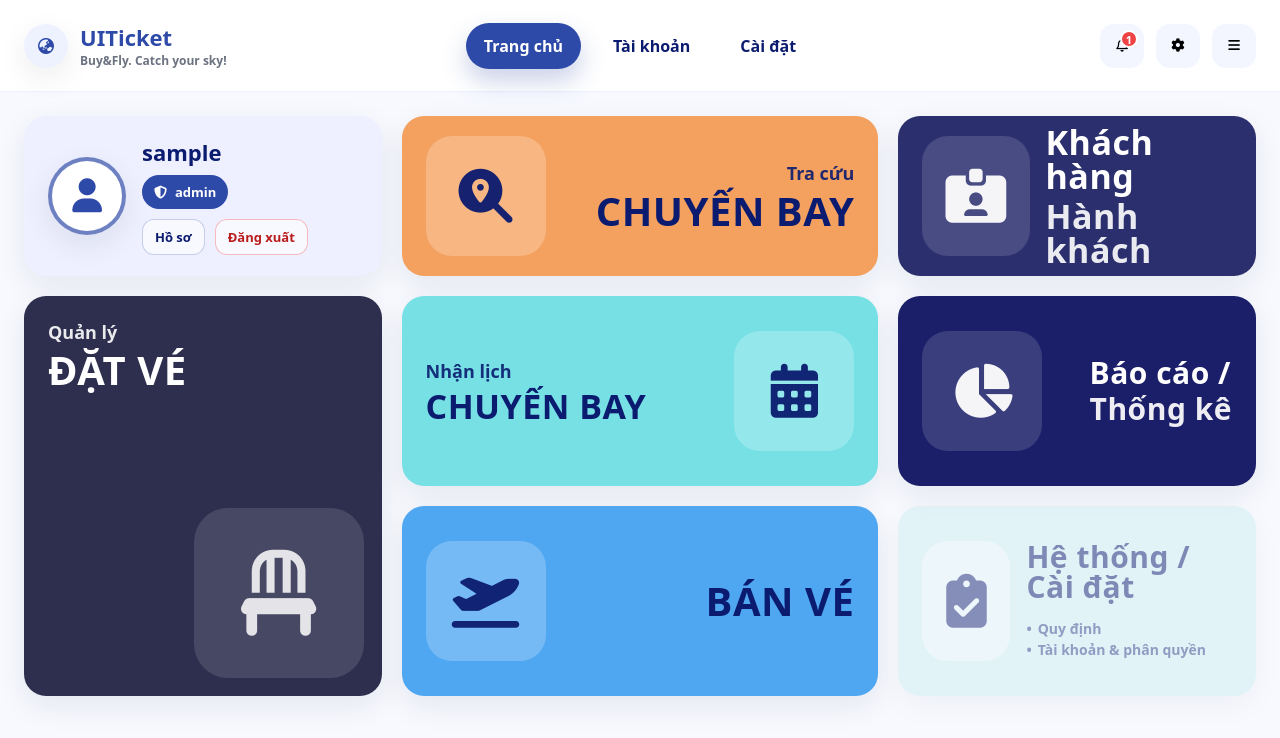
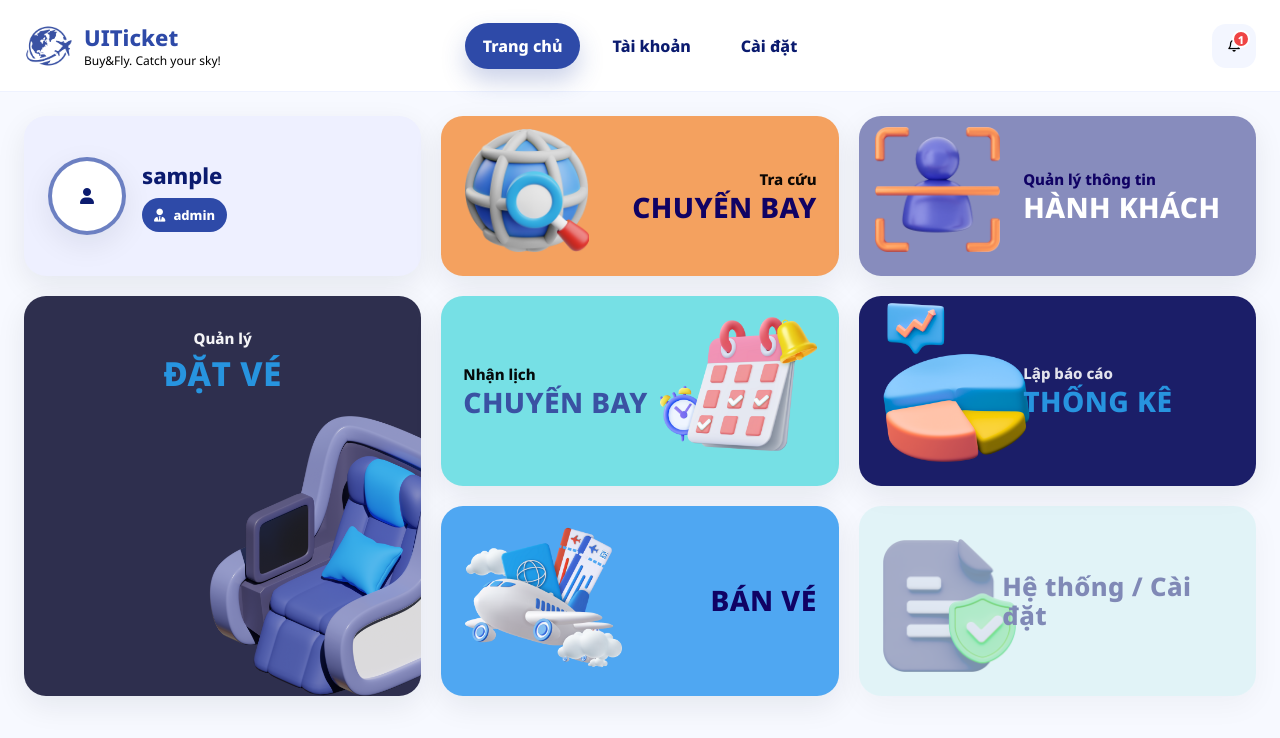
Before and after one commit to ovapil/Quan-Ly-Ban-Ve-May-Bay, a plain HTML site: page UITicket/dashboard.html in a window 1280 px wide. Drawn offline with Linux system fonts and the light colour scheme; sample sign-in values are in the browser's storage.

Commit message:
Fix Dashboard

```diff
--- a/UITicket/css/dashboard.css
+++ b/UITicket/css/dashboard.css
@@ -1,10 +1,34 @@
+/* dashboard.css */
+
+/* ===== DASHBOARD TOKENS =====
+   Mục tiêu:
+   1) Đồng nhất kích thước chữ giữa các ô.
+   2) Giảm khoảng trống giữa ảnh minh hoạ và chữ để tránh chữ to bị xuống hàng.
+   3) Riêng ô Hành khách + Thống kê: kéo ảnh gần text hơn + chừa lề phải để text không sát mép.
+*/
+:root{
+  --dash-row-gap: 12px;
+
+  /* ✅ màu nhấn chung (ĐẶT VÉ + THỐNG KÊ cùng màu) */
+  --dash-accent: #2794df;
+
+  /* Typography scale (responsive nhẹ) */
+  --dash-kicker: clamp(15px, 1.1vw, 18px);
+  --dash-title:  clamp(28px, 2.6vw, 38px);
+  --dash-title-mid: clamp(26px, 2.2vw, 34px);
+  --dash-title-sm: clamp(22px, 2.0vw, 30px);
+}
+
+/* ===== Base ===== */
 body.app-mode{
   min-height: 100vh;
   background: var(--bg);
   color: var(--text);
   margin: 0;
+  font-family: "Asap", system-ui, -apple-system, "Segoe UI", Roboto, Arial, sans-serif;
 }
 
+/* ===== HEADER ===== */
 .app-header{
   position: fixed;
   top:0; left:0; right:0;
@@ -15,7 +39,6 @@ body.app-mode{
   align-items:center;
   z-index:1000;
 }
-
 .app-header .bar{
   width: min(1360px, calc(100% - 48px));
   margin: 0 auto;
@@ -24,25 +47,28 @@ body.app-mode{
   align-items:center;
   gap:16px;
 }
-
 .brand{
   display:flex;
   align-items:center;
   gap:12px;
   min-width:260px;
 }
-.brand .logo{
-  width:44px; height:44px;
-  border-radius:999px;
-  background:#EEF2FF;
-  display:grid;
-  place-items:center;
+.brand-logo-img{
+  width: 48px;
+  height: 48px;
+  object-fit: contain;
+  border-radius: 12px;
+}
+.brand .title{
+  font-size:22px;
+  font-weight:900;
   color: var(--primary);
-  box-shadow: var(--shadow);
 }
-.brand .title{ font-size:22px; font-weight:900; color: var(--primary); }
-.brand .slogan{ font-size:12px; color: var(--muted); font-weight:700; }
-
+.brand .slogan{
+  font-size:12px;
+  color:#000;
+  font-weight:400;
+}
 .nav-tabs{ display:flex; gap:14px; justify-content:center; }
 .tab{
   border:0; background:transparent;
@@ -59,8 +85,12 @@ body.app-mode{
   color:#fff;
   box-shadow: 0 12px 24px rgba(46,74,168,0.25);
 }
-
-.actions{ display:flex; justify-content:flex-end; gap:12px; min-width:260px; }
+.actions{
+  display:flex;
+  justify-content:flex-end;
+  gap:12px;
+  min-width:auto;
+}
 .icon-btn{
   width:44px; height:44px;
   border:0; border-radius:14px;
@@ -68,9 +98,9 @@ body.app-mode{
   cursor:pointer;
   display:grid; place-items:center;
   position:relative;
+  transition: transform 0.15s ease, box-shadow 0.15s ease;
 }
 .icon-btn:hover{ transform: translateY(-1px); box-shadow: var(--shadow); }
-
 .badge{
   position:absolute;
   top:6px; right:6px;
@@ -84,6 +114,7 @@ body.app-mode{
   border:2px solid #fff;
 }
 
+/* ===== PAGE ===== */
 .page{
   width: min(1360px, calc(100% - 48px));
   margin: 0 auto;
@@ -91,9 +122,10 @@ body.app-mode{
   padding-top: calc(92px + 24px);
 }
 
+/* ===== GRID ===== */
 .grid{
   display:grid;
-  grid-template-columns: 0.30fr 0.40fr 0.30fr;
+  grid-template-columns: repeat(3, 1fr);
   grid-template-rows: 160px 190px 190px;
   gap: var(--gap);
   grid-template-areas:
@@ -101,7 +133,6 @@ body.app-mode{
     "booking schedule report"
     "booking sell system";
 }
-
 @media (max-width: 1100px){
   .grid{
     grid-template-columns: 1fr;
@@ -111,6 +142,7 @@ body.app-mode{
   }
 }
 
+/* ===== TILES BASE ===== */
 .tile{
   border-radius: var(--radius-lg);
   box-shadow: var(--shadow);
@@ -126,33 +158,66 @@ body.app-mode{
 .tile.disabled{ opacity:0.5; cursor:not-allowed; }
 .tile.disabled:hover{ transform:none; box-shadow: var(--shadow); }
 
-.tile .row{ display:flex; height:100%; gap:16px; align-items:center; justify-content:space-between; }
-.tile .col{ display:flex; flex-direction:column; gap:6px; }
+.tile .row,
+.tile .col{
+  position: relative;
+  z-index: 2;
+}
+.tile .row{
+  display:flex;
+  height:100%;
+  /* Giảm khoảng cách giữa minh hoạ và text */
+  gap: var(--dash-row-gap);
+  align-items:center;
+  justify-content:space-between;
+}
+.tile .col{
+  display:flex;
+  flex-direction:column;
+  /* Tạo cảm giác “gọn” & đồng nhất */
+  gap:4px;
+}
 
-.kicker{ font-weight:900; font-size:18px; opacity:0.9; }
-.big{ font-weight:900; font-size:40px; letter-spacing:0.5px; line-height:1; }
-.big.mid{ font-size:34px; }
-.big.small{ font-size:30px; }
+/* ===== TYPE ===== */
+.kicker{
+  font-weight:900;
+  font-size: var(--dash-kicker);
+  opacity:0.95;
+}
+.big{
+  font-weight:900;
+  /* Đồng nhất kích thước chữ lớn ở các ô (trừ ô Booking dùng --dash-title) */
+  font-size: var(--dash-title-mid);
+  letter-spacing:0.4px;
+  line-height:1.05;
+  white-space:nowrap;
+}
+.big.mid{ font-size: var(--dash-title-mid); }
+/* Text dài (vd: “Hệ thống / Cài đặt”) được phép xuống hàng cho đẹp */
+.big.small{
+  font-size: var(--dash-title-sm);
+  white-space:normal;
+  line-height:1.15;
+}
 
-.tile-icon{
-  width:120px; height:120px;
-  border-radius:26px;
-  background: rgba(255,255,255,0.22);
-  display:grid; place-items:center;
-}
-.tile-icon i{ font-size:54px; opacity:0.95; }
-.tile-icon.dark{ background: rgba(255,255,255,0.14); }
-.tile-icon.light{ background: rgba(255,255,255,0.45); }
-
+/* ===== COLORS + AREAS ===== */
 .tile.user{ grid-area:user; background: var(--tile-user); color: var(--text); }
 .tile.lookup{ grid-area:lookup; background: var(--tile-lookup); color: var(--text); }
-.tile.customers{ grid-area:customers; background: var(--tile-customers); color:#fff; }
+
+/* ✅ đổi màu ô hành khách */
+.tile.customers{
+  grid-area:customers;
+  background: #878cbd;
+  color:#fff;
+}
+
 .tile.booking{ grid-area:booking; background: var(--tile-booking); color:#fff; }
 .tile.schedule{ grid-area:schedule; background: var(--tile-schedule); color: var(--text); }
 .tile.report{ grid-area:report; background: var(--tile-report); color:#fff; }
 .tile.sell{ grid-area:sell; background: var(--tile-sell); color: var(--text); }
 .tile.system{ grid-area:system; background: var(--tile-system); color: var(--text); }
 
+/* ===== USER CARD ===== */
 .user-wrap{ display:flex; align-items:center; gap:16px; height:100%; }
 .avatar{
   width:78px; height:78px;
@@ -164,9 +229,8 @@ body.app-mode{
   place-items:center;
   box-shadow: var(--shadow);
 }
-.avatar img{ width:100%; height:100%; object-fit:cover; display:none; }
-.avatar i{ font-size:34px; color: var(--primary); }
-
+.avatar img{ width:100%; height:100%; object-fit:cover; }
+#avatarFallback{ display:none; }
 .user-name{
   font-weight:900;
   font-size:22px;
@@ -176,7 +240,6 @@ body.app-mode{
   overflow:hidden;
   text-overflow:ellipsis;
 }
-
 .chip{
   display:inline-flex;
   align-items:center;
@@ -185,42 +248,182 @@ body.app-mode{
   border-radius:999px;
   font-weight:900;
   font-size:13px;
-  background: var(--chip-admin);
+  background: #6B7AAE;
   color:#fff;
-  margin-bottom:10px;
 }
 
-.mini-actions{ display:flex; gap:10px; flex-wrap:wrap; }
-.mini-btn{
-  border:1px solid rgba(46,74,168,0.25);
-  background: rgba(255,255,255,0.6);
-  color: var(--text);
-  padding:8px 12px;
-  border-radius:12px;
-  font-weight:800;
-  font-size:13px;
-  cursor:pointer;
+/* ===== ẢNH CHÈN CHUNG ===== */
+.tile-illus{
+  position: absolute;
+  inset: auto;
+  background: transparent;
+  pointer-events: none;
+  z-index: 1;
 }
-.mini-btn:hover{ box-shadow: var(--shadow); transform: translateY(-1px); }
-.mini-btn.danger{ border-color: rgba(239,68,68,0.35); color:#b91c1c; }
+.tile-illus img{
+  width: 100%;
+  height: 100%;
+  display:block;
+  object-fit: contain;
+}
 
-.seat-illus{
-  position:absolute;
-  right:18px;
-  bottom:18px;
-  width:170px;
-  height:170px;
-  border-radius:34px;
-  background: rgba(255,255,255,0.12);
-  display:grid; place-items:center;
+/* ===== BOOKING ===== */
+.tile.booking{
+  padding: 26px 18px;
+  display:flex;
+  align-items:flex-start;
+  justify-content:center;
 }
-.seat-illus i{ font-size:86px; color: rgba(255,255,255,0.85); }
+.booking-text{
+  position: relative;
+  z-index: 2;
+  width: 100%;
+  text-align: center;
+  margin-top: 6px;
+}
+.booking-kicker{
+  color:#fff;
+  font-weight:900;
+  font-size: var(--dash-kicker);
+  margin-bottom: 8px;
+  opacity:0.95;
+}
+.booking-main{
+  color: var(--dash-accent); /* ✅ đồng bộ accent */
+  font-weight:900;
+  font-size: var(--dash-title);
+  line-height:1.05;
+  letter-spacing:0.4px;
+  text-transform: uppercase;
+  text-shadow:none;
+}
+.tile.booking .tile-illus{
+  right: 0;
+  bottom: 0;
+  width: 78%;
+  height: 70%;
+}
+.tile.booking .tile-illus img{
+  object-position:right bottom;
+}
 
-.bullets{
-  margin-top:10px;
-  color: rgba(11,27,111,0.82);
-  font-weight:800;
-  font-size:14px;
-  line-height:1.5;
+/* ===== LOOKUP ===== */
+.tile.lookup{ padding-right: 22px; }
+.tile.lookup .row{ justify-content: flex-end; }
+.tile.lookup .col{ text-align:right; width: 54%; }
+.tile.lookup .tile-illus{
+  left: 0;
+  bottom: 0;
+  width: 54%;
+  height: 110%;
 }
-.bullets .dot{ margin-right:6px; }
+.tile.lookup .tile-illus img{ object-position:left bottom; }
+
+/* ===== CUSTOMERS (kéo ảnh gần text + chừa lề phải) ===== */
+.tile.customers{ padding-right: 22px; }
+.tile.customers .row{ justify-content: flex-end; }
+
+/* Text: rộng hơn + chừa lề phải để chữ không sát mép */
+.tile.customers .col{
+  width: 60%;
+  padding-right: 14px; /* muốn xa mép phải hơn: tăng 16–20px */
+}
+
+/* Ảnh: phóng + dịch trái nhẹ để trông “gần” text hơn */
+.tile.customers .tile-illus{
+  left: -8px;
+  bottom: 0;
+  width: 52%;
+  height: 112%;
+}
+.tile.customers .tile-illus img{ object-position:left bottom; }
+
+/* ✅ text customers: 2 màu tương phản */
+.tile.customers .customers-kicker{
+  color:#100264;   /* tím đậm, tương phản với nền #878cbd */
+  opacity: 1;
+}
+.tile.customers .customers-main{
+  color:#ffffff;   /* trắng nổi bật */
+}
+
+/* ===== SCHEDULE ===== */
+.tile.schedule{ padding-left: 22px; padding-right: 22px; }
+.tile.schedule .col{ width: 56%; }
+.tile.schedule .tile-illus{
+  right: 0;
+  bottom: 0;
+  width: 46%;
+  height: 110%;
+}
+.tile.schedule .tile-illus img{ object-position:right bottom; }
+
+/* ===== REPORT (kéo ảnh gần text + chừa lề phải, vẫn giữ “không nhảy”) ===== */
+.tile.report{ padding-right: 22px; }
+.tile.report .row{ justify-content: flex-end; }
+
+/* Text report: chừa lề phải để chữ không sát mép */
+.tile.report .report-text{
+  width: 60%;
+  padding-right: 14px;
+  justify-content: center;
+  gap: 6px;
+}
+
+/* Ảnh report: phóng + dịch trái nhẹ để giảm cảm giác xa text */
+.tile.report .tile-illus{
+  left: -6px;
+  bottom: 0;
+  width: 50%;
+  height: 112%;
+}
+.tile.report .tile-illus img{ object-position:left bottom; }
+
+/* Text report */
+.tile.report .report-small{
+  font-weight: 900;
+  font-size: var(--dash-kicker);
+  line-height: 1;
+  color: rgba(255,255,255,0.88);
+}
+.tile.report .report-big{
+  font-weight: 900;
+  font-size: var(--dash-title-mid);
+  line-height: 1.05;
+  letter-spacing: 0.4px;
+  color: var(--dash-accent); /* ✅ giống màu “ĐẶT VÉ” */
+  white-space: nowrap;
+}
+
+/* ===== SELL ===== */
+.tile.sell{ padding-right: 22px; }
+.tile.sell .row{ justify-content: flex-end; }
+.tile.sell .col{ text-align:right; width: 54%; }
+.tile.sell .tile-illus{
+  left: 0;
+  bottom: 0;
+  width: 52%;
+  height: 110%;
+}
+.tile.sell .tile-illus img{ object-position:left bottom; }
+
+/* ===== SYSTEM ===== */
+.tile.system{ padding-right: 22px; }
+.tile.system .row{ justify-content: flex-end; }
+.tile.system .col{ width: 66%; }
+.tile.system .tile-illus{
+  left: 0;
+  bottom: 0;
+  width: 38%;
+  height: 100%;
+}
+.tile.system .tile-illus img{ object-position:left bottom; }
+
+/* ===== MÀU CHỮ THEO YÊU CẦU ===== */
+.tile.lookup .kicker{ color:#000; }
+.tile.lookup .big{ color:#100264; }
+
+.tile.schedule .kicker{ color:#000; }
+.tile.schedule .big{ color:#3a52a3; }
+
+.tile.sell .big{ color:#100264; }
--- a/UITicket/dashboard.html
+++ b/UITicket/dashboard.html
@@ -8,40 +8,41 @@
   <link rel="stylesheet" href="https://cdnjs.cloudflare.com/ajax/libs/font-awesome/6.5.1/css/all.min.css" />
   <link rel="preconnect" href="https://fonts.googleapis.com" />
   <link rel="preconnect" href="https://fonts.gstatic.com" crossorigin />
-  <link href="https://fonts.googleapis.com/css2?family=Inter:wght@400;600;700;800&display=swap" rel="stylesheet" />
+
+  <!-- Bạn có thể bỏ Noto Sans nếu không dùng -->
+  <link href="https://fonts.googleapis.com/css2?family=Noto+Sans:wght@400;600;700;800&display=swap" rel="stylesheet" />
+  <link href="https://fonts.googleapis.com/css2?family=Asap:wght@400;600;700;800&display=swap" rel="stylesheet" />
 
   <link rel="stylesheet" href="css/common.css" />
   <link rel="stylesheet" href="css/dashboard.css" />
 </head>
+
 <body class="app-mode">
   <div id="toast">Thông báo</div>
 
   <header class="app-header">
     <div class="bar">
+      <!-- BRAND -->
       <div class="brand">
-        <div class="logo" aria-hidden="true"><i class="fa-solid fa-earth-asia"></i></div>
+        <img class="brand-logo-img" src="assets/images/logo.png" alt="UITicket Logo" />
         <div class="name">
           <div class="title">UITicket</div>
           <div class="slogan">Buy&Fly. Catch your sky!</div>
         </div>
       </div>
 
+      <!-- NAV -->
       <nav class="nav-tabs" aria-label="Main Navigation">
         <button class="tab active" onclick="Dashboard.tabClick('home')">Trang chủ</button>
         <button class="tab" onclick="Dashboard.tabClick('account')">Tài khoản</button>
         <button class="tab" onclick="Dashboard.tabClick('settings')">Cài đặt</button>
       </nav>
 
+      <!-- ACTIONS -->
       <div class="actions">
         <button class="icon-btn" onclick="Dashboard.openNotifications()" aria-label="Notifications">
           <i class="fa-regular fa-bell"></i>
           <span class="badge" id="notifBadge">1</span>
-        </button>
-        <button class="icon-btn" onclick="Dashboard.tabClick('settings')" aria-label="Settings">
-          <i class="fa-solid fa-gear"></i>
-        </button>
-        <button class="icon-btn" onclick="UI.toast('Menu (demo)', 'warn')" aria-label="Menu">
-          <i class="fa-solid fa-bars"></i>
         </button>
       </div>
     </div>
@@ -49,30 +50,33 @@
 
   <main class="page">
     <section class="grid">
-      <!-- User -->
+
+      <!-- USER CARD -->
       <div class="tile user" tabindex="0" role="button" onclick="Dashboard.tileClick('profile')">
         <div class="user-wrap">
           <div class="avatar">
-            <img id="avatarImg" src="avatar.png" alt="Avatar" />
+            <img id="avatarImg" src="assets/images/avatar.png" alt="Avatar" />
             <i class="fa-solid fa-user" id="avatarFallback"></i>
           </div>
 
           <div class="user-meta">
             <div class="user-name" id="homeName">Nguyễn Văn A</div>
-            <div class="chip" id="roleChip"><i class="fa-solid fa-shield-halved"></i> <span id="homeRole">Admin</span></div>
 
-            <div class="mini-actions">
-              <button class="mini-btn" onclick="event.stopPropagation(); Dashboard.tileClick('profile')">Hồ sơ</button>
-              <button class="mini-btn danger" onclick="event.stopPropagation(); Dashboard.logout()">Đăng xuất</button>
+            <div class="chip" id="roleChip">
+              <i class="fa-solid fa-user-tie"></i>
+              <span id="homeRole">Staff</span>
             </div>
           </div>
         </div>
       </div>
 
-      <!-- Tra cứu -->
+      <!-- TRA CỨU -->
       <div class="tile lookup" tabindex="0" role="button" onclick="Dashboard.tileClick('lookup')">
         <div class="row">
-          <div class="tile-icon"><i class="fa-solid fa-magnifying-glass-location"></i></div>
+          <div class="tile-illus">
+            <img src="assets/images/illus-lookup.png" alt="Illustration lookup" />
+          </div>
+
           <div class="col" style="text-align:right;">
             <div class="kicker">Tra cứu</div>
             <div class="big">CHUYẾN BAY</div>
@@ -80,71 +84,86 @@
         </div>
       </div>
 
-      <!-- Customers -->
+      <!-- HÀNH KHÁCH (đổi theo yêu cầu) -->
       <div class="tile customers" tabindex="0" role="button" onclick="Dashboard.tileClick('customers')">
         <div class="row">
-          <div class="tile-icon dark"><i class="fa-solid fa-id-card-clip"></i></div>
+          <div class="tile-illus">
+            <img src="assets/images/illus-customers.png" alt="Illustration customers" />
+          </div>
+
           <div class="col">
-            <div class="big mid">Khách hàng</div>
-            <div class="big mid" style="opacity:0.9;">Hành khách</div>
+            <div class="kicker customers-kicker">Quản lý thông tin</div>
+            <div class="big mid customers-main">HÀNH KHÁCH</div>
           </div>
         </div>
       </div>
 
-      <!-- Booking span 2 rows -->
+      <!-- ĐẶT VÉ (span 2 rows) -->
       <div class="tile booking" tabindex="0" role="button" onclick="Dashboard.tileClick('booking')">
-        <div class="col">
-          <div class="kicker">Quản lý</div>
-          <div class="big">ĐẶT VÉ</div>
+        <div class="booking-text">
+          <div class="booking-kicker">Quản lý</div>
+          <div class="booking-main">ĐẶT VÉ</div>
         </div>
-        <div class="seat-illus" aria-hidden="true"><i class="fa-solid fa-chair"></i></div>
+
+        <div class="tile-illus">
+          <img src="assets/images/illus-seat.png" alt="Illustration seat" />
+        </div>
       </div>
 
-      <!-- Schedule -->
+      <!-- NHẬN LỊCH -->
       <div class="tile schedule" tabindex="0" role="button" onclick="Dashboard.tileClick('schedule')">
         <div class="row">
           <div class="col">
             <div class="kicker">Nhận lịch</div>
             <div class="big mid">CHUYẾN BAY</div>
           </div>
-          <div class="tile-icon"><i class="fa-solid fa-calendar-days"></i></div>
-        </div>
-      </div>
 
-      <!-- Report -->
-      <div class="tile report" tabindex="0" role="button" onclick="Dashboard.tileClick('report')">
-        <div class="row">
-          <div class="tile-icon dark"><i class="fa-solid fa-chart-pie"></i></div>
-          <div class="col">
-            <div class="big small">Báo cáo /</div>
-            <div class="big small" style="opacity:0.92;">Thống kê</div>
+          <div class="tile-illus">
+            <img src="assets/images/illus-calendar.png" alt="Illustration calendar" />
           </div>
         </div>
       </div>
 
-      <!-- Sell -->
+      <!-- BÁO CÁO -->
+      <div class="tile report" tabindex="0" role="button" onclick="Dashboard.tileClick('report')">
+        <div class="row">
+          <div class="tile-illus">
+            <img src="assets/images/illus-report.png" alt="Illustration report" />
+          </div>
+
+          <div class="col report-text">
+            <div class="report-small">Lập báo cáo</div>
+            <div class="report-big">THỐNG KÊ</div>
+          </div>
+        </div>
+      </div>
+
+      <!-- BÁN VÉ -->
       <div class="tile sell" tabindex="0" role="button" onclick="Dashboard.tileClick('sell')">
         <div class="row">
-          <div class="tile-icon"><i class="fa-solid fa-plane-departure"></i></div>
+          <div class="tile-illus">
+            <img src="assets/images/illus-sell.png" alt="Illustration sell" />
+          </div>
+
           <div class="col" style="text-align:right;">
             <div class="big">BÁN VÉ</div>
           </div>
         </div>
       </div>
 
-      <!-- System -->
+      <!-- HỆ THỐNG -->
       <div class="tile system" id="systemTile" tabindex="0" role="button" onclick="Dashboard.tileClick('system')">
         <div class="row">
-          <div class="tile-icon light"><i class="fa-solid fa-clipboard-check"></i></div>
+          <div class="tile-illus">
+            <img src="assets/images/illus-system.png" alt="Illustration system" />
+          </div>
+
           <div class="col">
             <div class="big small">Hệ thống / Cài đặt</div>
-            <div class="bullets">
-              <div><span class="dot">•</span>Quy định</div>
-              <div><span class="dot">•</span>Tài khoản &amp; phân quyền</div>
-            </div>
           </div>
         </div>
       </div>
+
     </section>
   </main>
 
```
Also changed, not shown: UITicket/assets/images/illus-calendar.png (added), UITicket/assets/images/illus-customers.png (added), UITicket/assets/images/illus-lookup.png (added), UITicket/assets/images/illus-report.png (added), UITicket/assets/images/illus-seat.png (added), UITicket/assets/images/illus-sell.png (added), UITicket/assets/images/illus-system.png (added).
